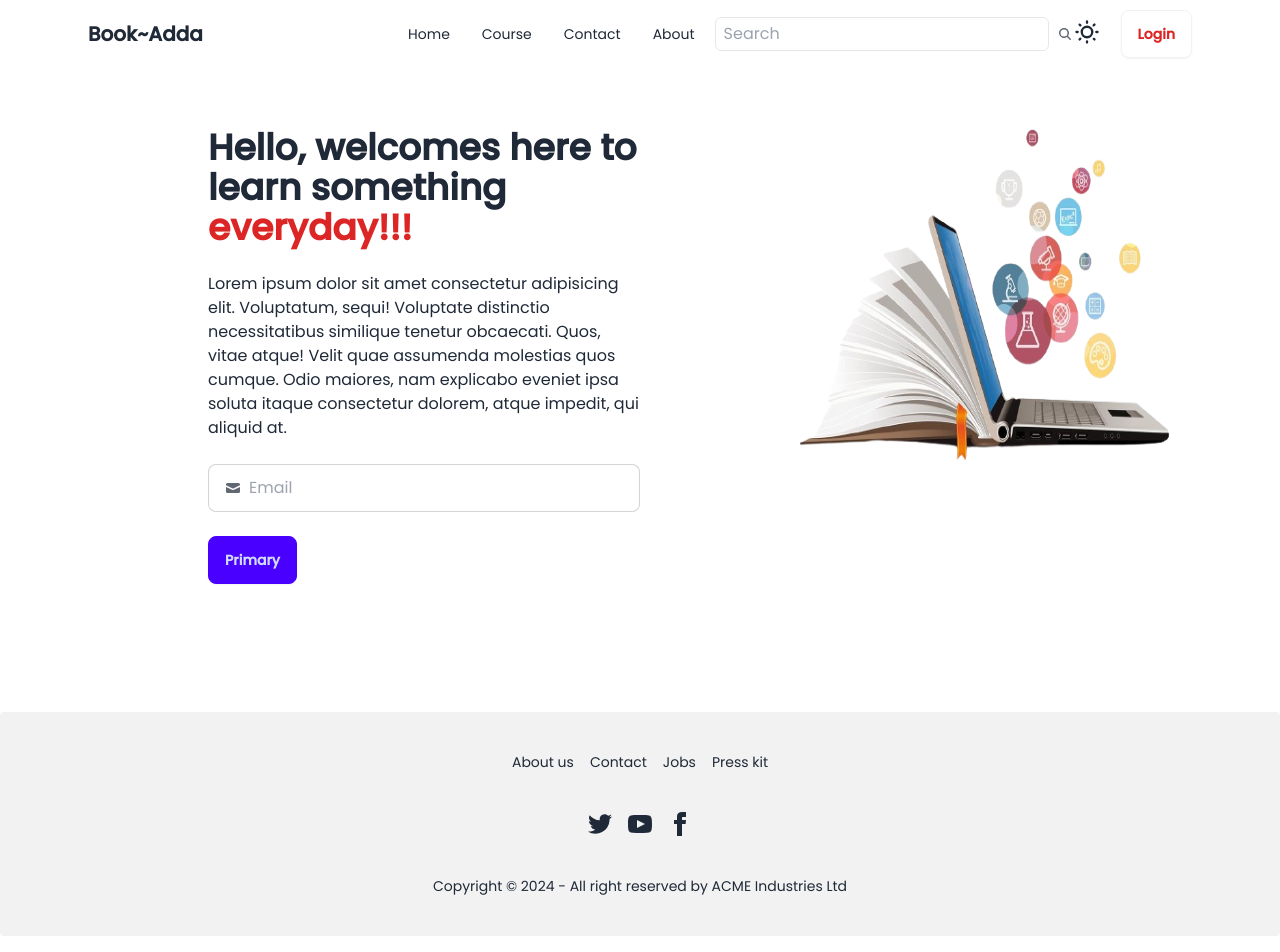
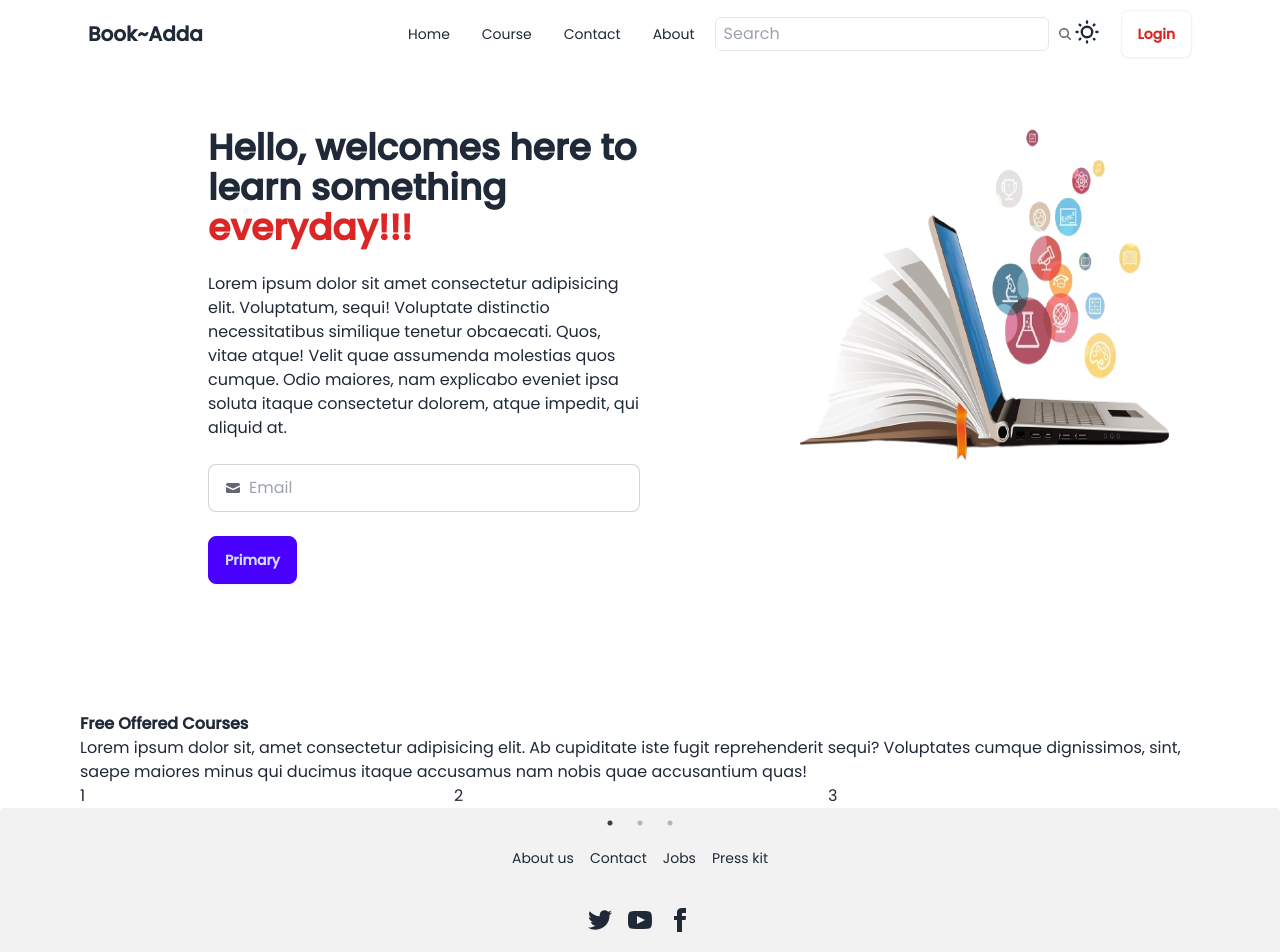
Before and after one commit to abhi-develope/Book-Adda, a React (Vite) app in the folder frontend/: page / in a window 1280 px wide. Shown: the top 952 px of the page. Built offline with nearby package versions, Linux system fonts and the light colour scheme.

Commit message:
add crousel

```diff
--- a/frontend/package.json
+++ b/frontend/package.json
@@ -11,7 +11,9 @@
   },
   "dependencies": {
     "react": "^18.2.0",
-    "react-dom": "^18.2.0"
+    "react-dom": "^18.2.0",
+    "react-slick": "^0.30.2",
+    "slick-carousel": "^1.8.1"
   },
   "devDependencies": {
     "@types/react": "^18.2.66",
--- a/frontend/src/App.jsx
+++ b/frontend/src/App.jsx
@@ -2,12 +2,14 @@
 import Navbar from './componets/Navbar'
 import Banner from './componets/Banner'
 import Footer from './componets/Footer'
+import Freebook from './componets/Freebook'
 
 function App() {
   return (
     <div>
       <Navbar/>
       <Banner/>
+      <Freebook/>
       <Footer/>
     </div>
   )
--- a/frontend/src/componets/Freebook.jsx
+++ b/frontend/src/componets/Freebook.jsx
@@ -1,10 +1,88 @@
 import React from 'react'
+import "slick-carousel/slick/slick.css";
+import "slick-carousel/slick/slick-theme.css";
+import Slider from "react-slick";
+import list from "../../public/list.json"
 
 function Freebook() {
+
+    var settings = {
+        dots: true,
+        infinite: false,
+        speed: 500,
+        slidesToShow: 3,
+        slidesToScroll: 3,
+        initialSlide: 0,
+        responsive: [
+          {
+            breakpoint: 1024,
+            settings: {
+              slidesToShow: 3,
+              slidesToScroll: 3,
+              infinite: true,
+              dots: true
+            }
+          },
+          {
+            breakpoint: 600,
+            settings: {
+              slidesToShow: 2,
+              slidesToScroll: 2,
+              initialSlide: 2
+            }
+          },
+          {
+            breakpoint: 480,
+            settings: {
+              slidesToShow: 1,
+              slidesToScroll: 1
+            }
+          }
+        ]
+      };
+
+
+
+   const filterData = list.filter((data) => data.category === "free")
   return (
+    <>
+    <div className="max-w-screen-2xl container mx-auto md:px-20 px-4">
+     <h1 className='font-semibold text-xl-pb-1'>Free Offered Courses</h1>
+     <p>Lorem ipsum dolor sit, amet consectetur adipisicing elit. Ab cupiditate iste fugit reprehenderit sequi? Voluptates cumque dignissimos, sint, saepe maiores minus qui ducimus itaque accusamus nam nobis quae accusantium quas!</p>
+
     <div>
+    <div className="slider-container">
+      <Slider {...settings}>
+        <div>
+          <h3>1</h3>
+        </div>
+        <div>
+          <h3>2</h3>
+        </div>
+        <div>
+          <h3>3</h3>
+        </div>
+        <div>
+          <h3>4</h3>
+        </div>
+        <div>
+          <h3>5</h3>
+        </div>
+        <div>
+          <h3>6</h3>
+        </div>
+        <div>
+          <h3>7</h3>
+        </div>
+        <div>
+          <h3>8</h3>
+        </div>
+      </Slider>
+    </div>
+    </div>
+    </div>
 
-    </div>
+    </>
   )
 }
 
```
Also changed, not shown: 1 other file (tests, documents, lock files or other folders).
